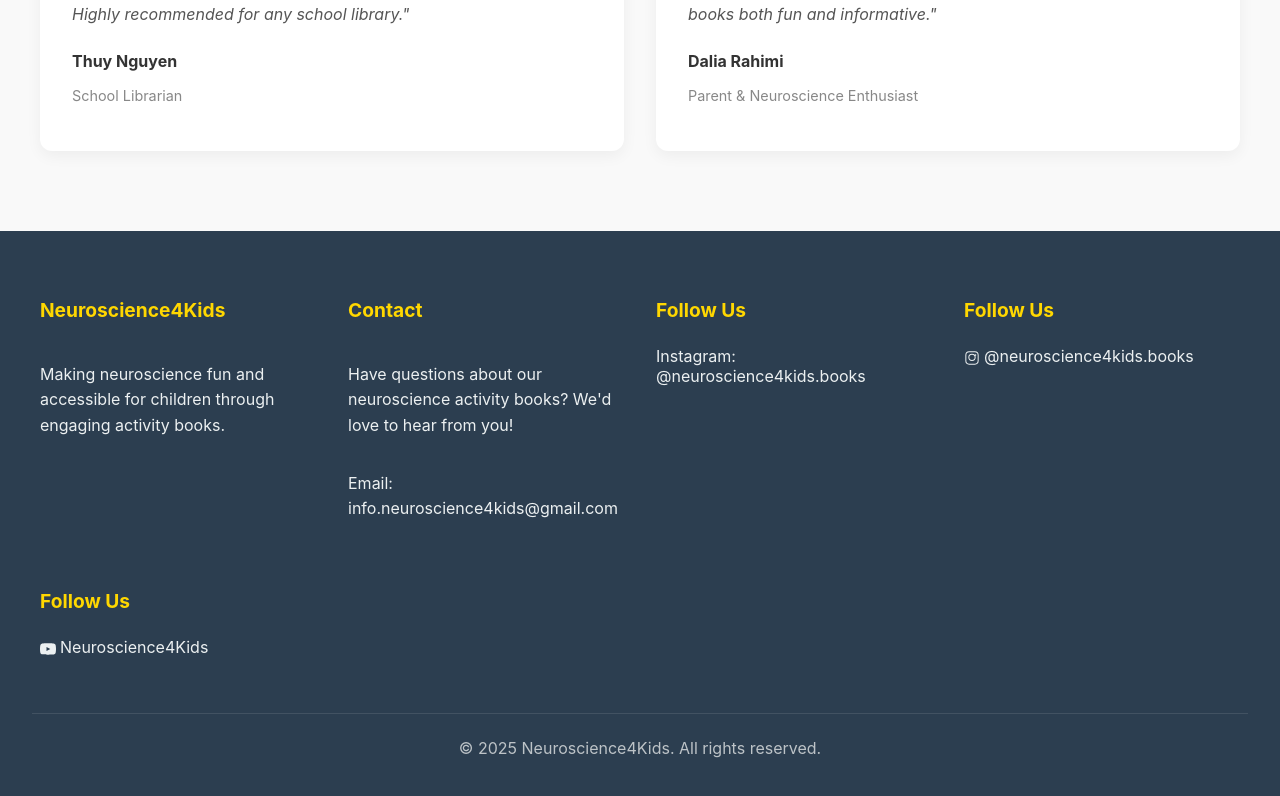
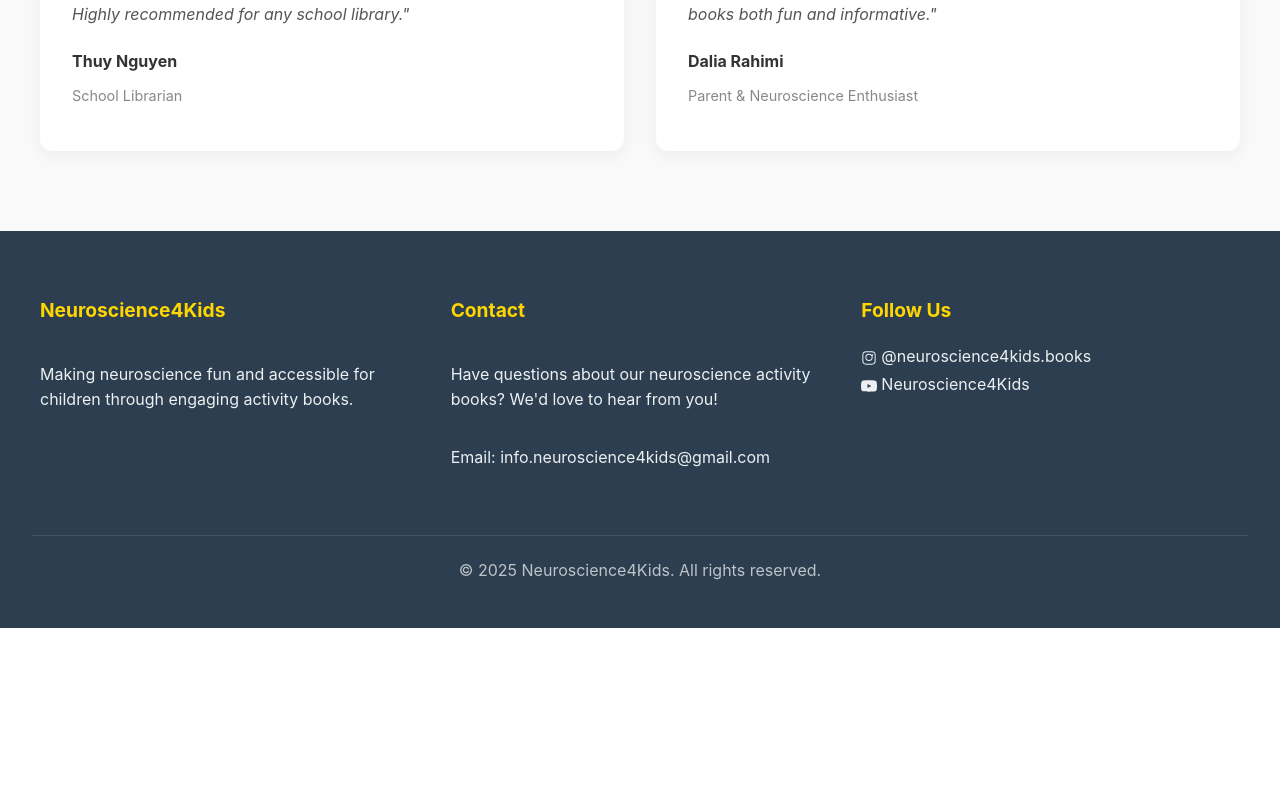
Before and after one commit to anazz-dev/neuro-kids, a React (Create React App) app: page / in a window 1280 px wide. Shown: the part 6281-7077 px from the top of the page. After the commit the page ends 6909 px from the top, so only its background shows below. Built offline with nearby package versions, Linux system fonts and the light colour scheme.

Commit message:
Update Footer.js

```diff
--- a/src/components/Footer.js
+++ b/src/components/Footer.js
@@ -72,13 +72,6 @@ const Footer = () => {
 
             <FooterSection>
             <FooterTitle>Follow Us</FooterTitle>
-          <SocialLink href="https://www.instagram.com/neuroscience4kids.books/" target="_blank" rel="noopener noreferrer">
-            Instagram: @neuroscience4kids.books
-          </SocialLink>
-        </FooterSection>
-
-        <FooterSection>
-          <FooterTitle>Follow Us</FooterTitle>
             <SocialLink
               href="https://www.instagram.com/neuroscience4kids.books/"
               target="_blank"
@@ -96,10 +89,6 @@ const Footer = () => {
               </svg>
               @neuroscience4kids.books
             </SocialLink>
-       </FooterSection>
-
-      <FooterSection>
-        <FooterTitle>Follow Us</FooterTitle>
             <SocialLink
               href="https://www.youtube.com/@NeuroscienceForKids?sub_confirmation=1"
               target="_blank"
@@ -121,6 +110,9 @@ const Footer = () => {
 
 
 
+
+
+
       </FooterContent>
 
       <Copyright>
```
Lines whose indentation alone changed are shown as unchanged.
